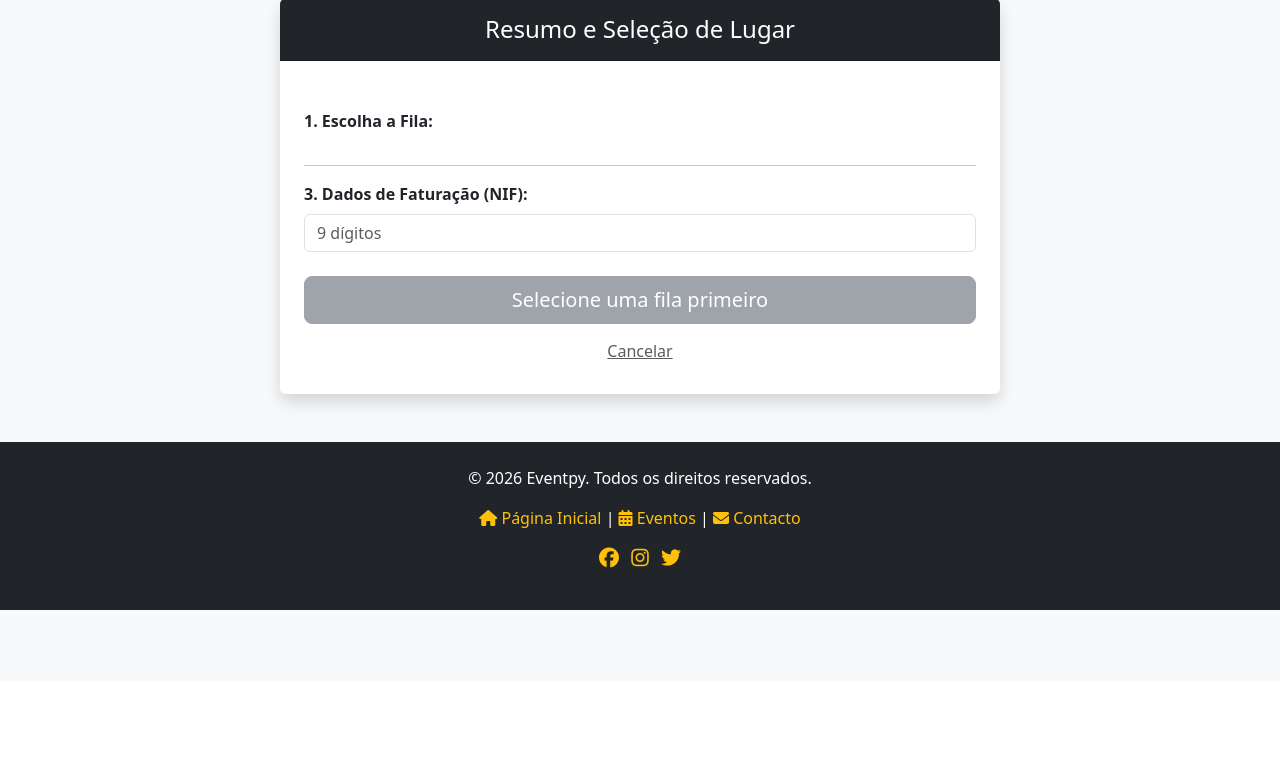
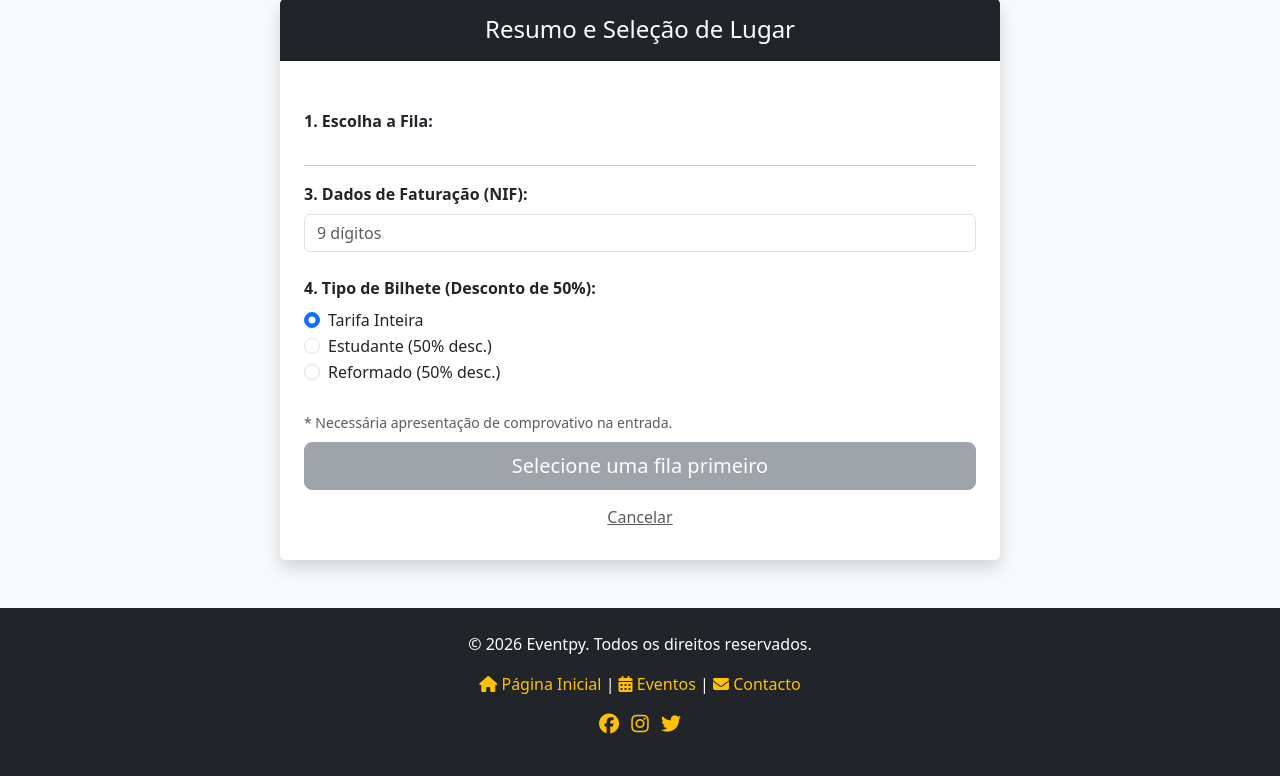
Before and after one commit to leo-snczki/eventpy, a Flask app: template templates/checkout_comprar_agora.html in a window 1280 px wide. Shown: the part 119-895 px from the top of the page. Before the commit the page ends 729 px from the top, so only its background shows below. Run offline with Flask 3, Linux system fonts and the light colour scheme; the template is opened without the code that fills it, so the values that code supplies are empty; some libraries are stand-ins or nearby versions.

Commit message:
Add ticket type selection with discount options in checkout forms
Co-authored-by: Rafael Carvalho <L2475@alunos.epbjc.pt>
Co-authored-by: Vicente123456789021 <Vicente123456789021@users.noreply.github.com>
Co-authored-by: ManuelPineiro-web <ManuelPineiro-

```diff
--- a/templates/checkout_comprar_agora.html
+++ b/templates/checkout_comprar_agora.html
@@ -4,7 +4,8 @@
 <div class="container mt-4">
     {% with messages = get_flashed_messages(with_categories=true) %}
     {% if messages %}{% for category, message in messages %}
-          <div class="alert alert-{{ category }} alert-dismissible fade show">{{ message }}<button type="button" class="btn-close" data-bs-dismiss="alert"></button></div>
+    <div class="alert alert-{{ category }} alert-dismissible fade show">{{ message }}<button type="button"
+            class="btn-close" data-bs-dismiss="alert"></button></div>
     {% endfor %}{% endif %}
     {% endwith %}
 
@@ -24,8 +25,10 @@
                         {% if evento.tipo == 'concerto' %}
                         <div class="alert alert-secondary text-center mb-4">
                             <span class="d-block small text-uppercase">Preço (Pista)</span>
-                                <h2 class="text-success fw-bold">{{ "{:,.2f}".format(lugar_sugerido.preco_base) if lugar_sugerido else "Esgotado" }}€</h2>
-                                {% if lugar_sugerido %}<input type="hidden" name="lugar_id" value="{{ lugar_sugerido.id }}">{% endif %}
+                            <h2 class="text-success fw-bold">{{ "{:,.2f}".format(lugar_sugerido.preco_base) if
+                                lugar_sugerido else "Esgotado" }}€</h2>
+                            {% if lugar_sugerido %}<input type="hidden" name="lugar_id"
+                                value="{{ lugar_sugerido.id }}">{% endif %}
                         </div>
                         {% else %}
                         <div class="mb-4">
@@ -42,16 +45,20 @@
 
                         {% if fila_selecionada %}
                         <div class="mb-4">
-                                <label class="form-label fw-bold">2. Escolha o Assento na Fila {{ fila_selecionada }}:</label>
+                            <label class="form-label fw-bold">2. Escolha o Assento na Fila {{ fila_selecionada
+                                }}:</label>
                             <div class="d-flex flex-wrap gap-2 justify-content-center p-3 bg-light rounded border">
                                 {% for lugar in lugares %}
                                 {% if not lugar.vendido %}
-                                            <input type="radio" class="btn-check" name="lugar_id" value="{{ lugar.id }}" id="lugar{{ lugar.id }}" required>
-                                            <label class="btn btn-outline-success btn-sm" for="lugar{{ lugar.id }}" style="width: 45px;">
+                                <input type="radio" class="btn-check" name="lugar_id" value="{{ lugar.id }}"
+                                    id="lugar{{ lugar.id }}" required>
+                                <label class="btn btn-outline-success btn-sm" for="lugar{{ lugar.id }}"
+                                    style="width: 45px;">
                                     {{ lugar.numero }}
                                 </label>
                                 {% else %}
-                                            <button type="button" class="btn btn-secondary btn-sm" disabled style="width: 45px;">{{ lugar.numero }}</button>
+                                <button type="button" class="btn btn-secondary btn-sm" disabled style="width: 45px;">{{
+                                    lugar.numero }}</button>
                                 {% endif %}
                                 {% endfor %}
                             </div>
@@ -61,14 +68,30 @@
                         {% endif %}
 
                         <hr>
-
                         <div class="mb-4">
                             <label for="nif" class="form-label fw-bold">3. Dados de Faturação (NIF):</label>
-                            <input type="text" name="nif" id="nif" class="form-control" placeholder="9 dígitos" required pattern="\d{9}">
+                            <input type="text" name="nif" id="nif" class="form-control" placeholder="9 dígitos" required
+                                pattern="\d{9}">
                         </div>
-
+                        <div class="form-label"> <label class="form-label fw-bold">4. Tipo de
+                                Bilhete (Desconto de 50%):</label>
+                            <div class="form-check"> <input class="form-check-input" type="radio" name="tipo_desconto"
+                                    id="inteira" value="inteira" checked> <label class="form-check-label"
+                                    for="inteira">Tarifa Inteira</label> </div>
+                            <div class="form-check"> <input class="form-check-input" type="radio" name="tipo_desconto"
+                                    id="estudante" value="estudante"> <label class="form-check-label"
+                                    for="estudante">Estudante (50% desc.)</label> </div>
+                            <div class="form-check"> <input class="form-check-input" type="radio" name="tipo_desconto"
+                                    id="reformado" value="reformado"> <label class="form-check-label"
+                                    for="reformado">Reformado (50% desc.)</label> </div>
+                                    <br>
+                            <small class="text-muted">*
+                                Necessária apresentação de comprovativo na entrada.
+                            </small>
+                        </div>
                         <div class="d-grid gap-2">
-                            {% if (evento.tipo == 'concerto' and not lugar_sugerido) or (evento.tipo != 'concerto' and not fila_selecionada) %}
+                            {% if (evento.tipo == 'concerto' and not lugar_sugerido) or (evento.tipo != 'concerto' and
+                            not fila_selecionada) %}
                             <button type="button" class="btn btn-secondary btn-lg" disabled>
                                 {{ 'Selecione uma fila primeiro' if evento.tipo != 'concerto' else 'Esgotado' }}
                             </button>
```
Also changed, not shown: templates/carrinho.html (+13 -0 lines). Lines whose indentation alone changed are shown as unchanged.
